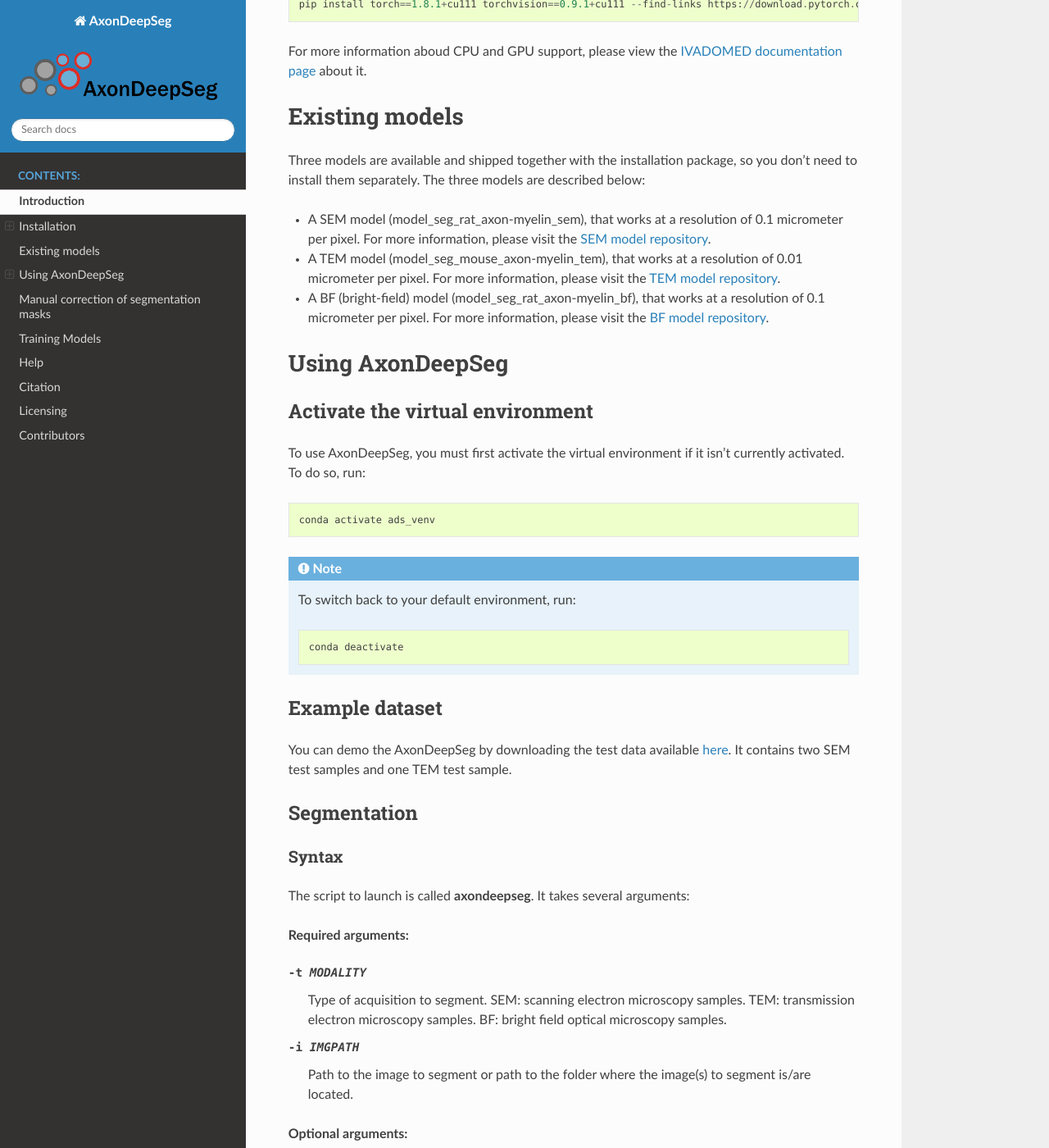
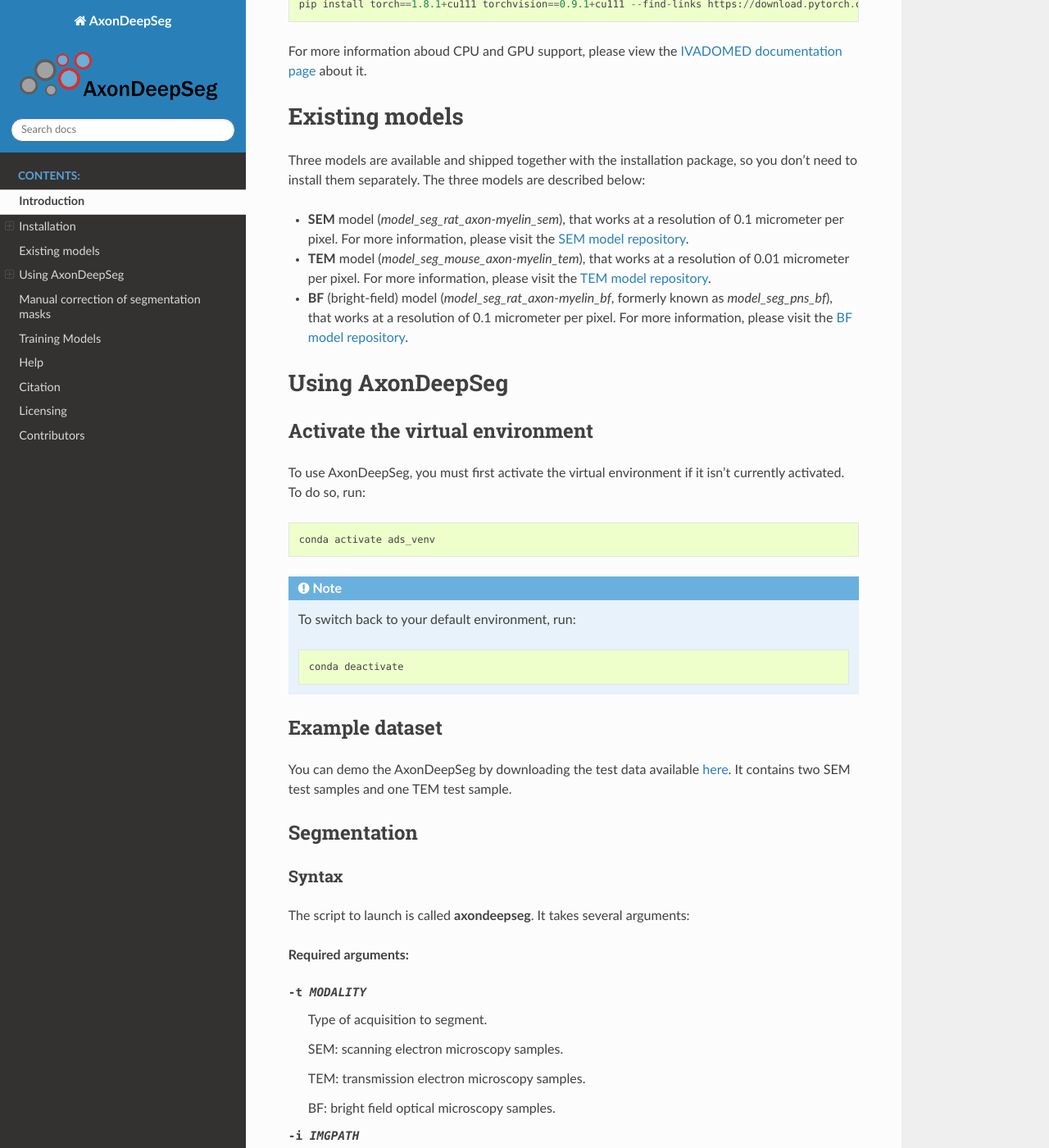
Before and after one commit to axondeepseg/axondeepseg, a Sphinx documentation site: the page built from docs/source/documentation.rst, in a window 1280 px wide and 1400 px high, scrolled down 6729 px. Shown: the whole window at 82% size. Built offline with Sphinx 7.4.7 and the Read the Docs theme 2.0.0, drawn with Linux system fonts in a browser that asks for light colours.

Commit message:
Added old BF model name in doc (used in previously published paper)

```diff
--- a/docs/source/documentation.rst
+++ b/docs/source/documentation.rst
@@ -182,9 +182,9 @@ Existing models
 Three models are available and shipped together with the installation package, so you don't need to install them separately.
 The three models are described below:
 
-* A SEM model (model_seg_rat_axon-myelin_sem), that works at a resolution of 0.1 micrometer per pixel. For more information, please visit the `SEM model repository <https://github.com/axondeepseg/default-SEM-model>`_.
-* A TEM model (model_seg_mouse_axon-myelin_tem), that works at a resolution of 0.01 micrometer per pixel. For more information, please visit the `TEM model repository <https://github.com/axondeepseg/default-TEM-model>`_.
-* A BF (bright-field) model (model_seg_rat_axon-myelin_bf), that works at a resolution of 0.1 micrometer per pixel. For more information, please visit the `BF model repository <https://github.com/axondeepseg/default-BF-model>`_.
+* **SEM** model (*model_seg_rat_axon-myelin_sem*), that works at a resolution of 0.1 micrometer per pixel. For more information, please visit the `SEM model repository <https://github.com/axondeepseg/default-SEM-model>`_.
+* **TEM** model (*model_seg_mouse_axon-myelin_tem*), that works at a resolution of 0.01 micrometer per pixel. For more information, please visit the `TEM model repository <https://github.com/axondeepseg/default-TEM-model>`_.
+* **BF** (bright-field) model (*model_seg_rat_axon-myelin_bf*, formerly known as *model_seg_pns_bf*), that works at a resolution of 0.1 micrometer per pixel. For more information, please visit the `BF model repository <https://github.com/axondeepseg/default-BF-model>`_.
 
 Using AxonDeepSeg
 =================
@@ -219,8 +219,11 @@ The script to launch is called **axondeepseg**. It takes several arguments:
 
 -t MODALITY
                     Type of acquisition to segment.
+
                     SEM: scanning electron microscopy samples.
+
                     TEM: transmission electron microscopy samples.
+
                     BF: bright field optical microscopy samples.
 
 -i IMGPATH
@@ -234,7 +237,9 @@ The script to launch is called **axondeepseg**. It takes several arguments:
                     If no pixel size is specified, a **pixel_size_in_micrometer.txt** file needs to be added to the image folder path ( that file should contain a single float number corresponding to the resolution of the image, i.e. the pixel size). The pixel size in that file will be used for the segmentation.
 
 -v VERBOSITY        Verbosity level.
+
                     **0** (default): Quiet mode. Shows minimal information on the terminal.
+
                     **1**: Developer mode. Shows more information on the terminal, useful for debugging..
 
 --overlap           Overlap value (in pixels) of the patches when doing the segmentation.
```
